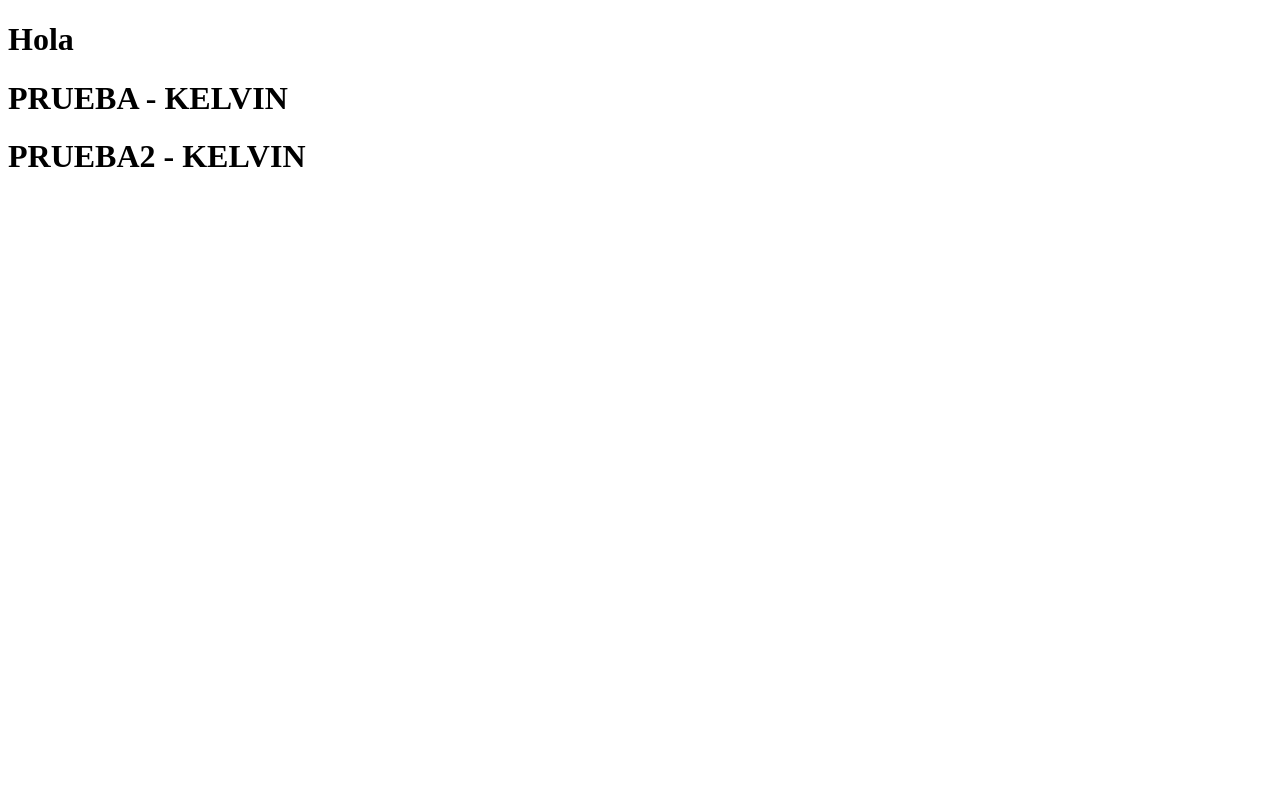
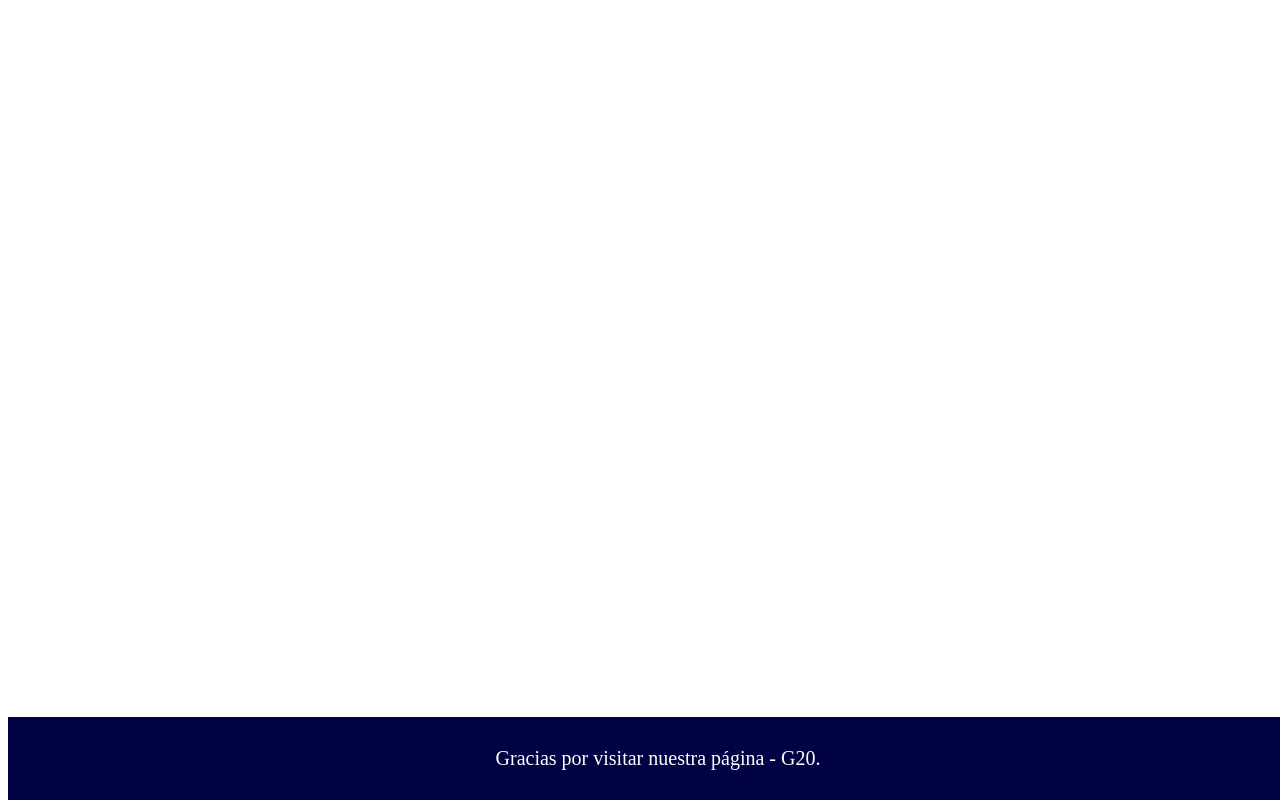
Before and after one commit to dcmu11/sala1, a plain HTML site: page index.html in a window 1280 px wide. Drawn offline with Linux system fonts and the light colour scheme.

Commit message:
footer kelvin

```diff
--- a/index.html
+++ b/index.html
@@ -3,12 +3,32 @@
 <head>
     <meta charset="UTF-8">
     <meta name="viewport" content="width=device-width, initial-scale=1.0">
-    <title>Hola</title>
+
 </head>
+
+
+
+
 <body>
-    <h1>Hola</h1>
 
-    <h1>PRUEBA - KELVIN</h1>
-    <h1>PRUEBA2 - KELVIN</h1>
+    <style>
+
+        footer {
+            background-color: #000244;
+            font-size: 20px;
+            color: #fff;
+            text-align: center;
+            padding: 10px;
+            position: fixed;
+            bottom: 0;
+            width: 100%;
+        }
+    </style>
+
+    <!-- footer - EJERCICIO DE CLASE -->
+
+    <footer>
+        <p> Gracias por visitar nuestra página - G20.</p>
+    </footer>
 </body>
 </html>
```
